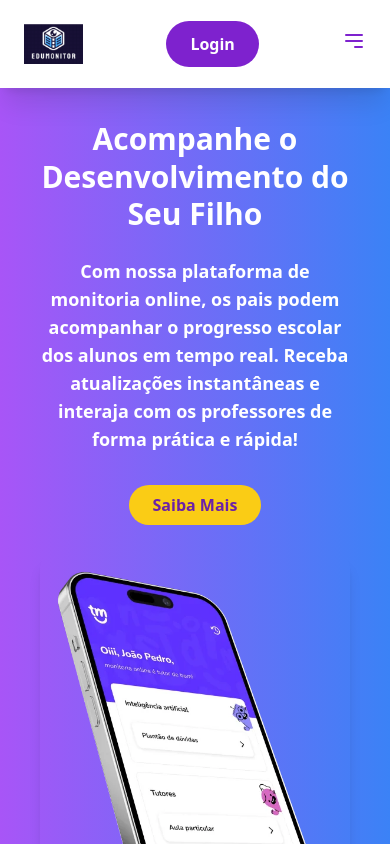
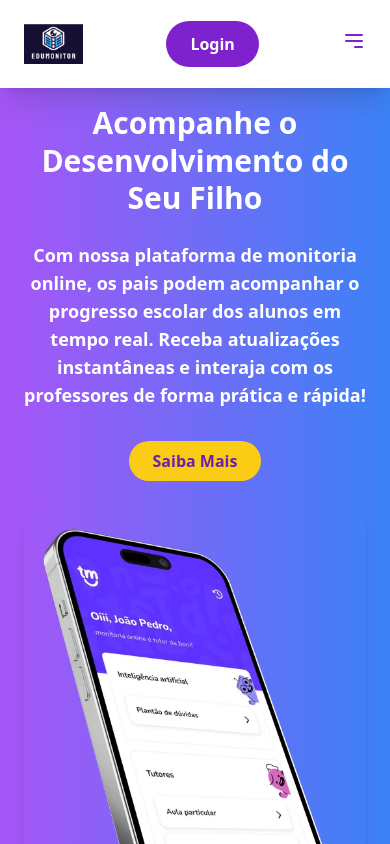
Before and after one commit to SidharthaRocha/edumonitorr, a React (Vite) app: page / in a window 390 px wide. Shown: the top 844 px of the page. Built offline with nearby package versions, Linux system fonts and the light colour scheme.

Commit message:
sexta commit edumonitorr

```diff
--- a/src/index.jsx
+++ b/src/index.jsx
@@ -93,7 +93,7 @@ function Home() {
       </div>
 
       {/* Hero Section */}
-      <div className="relative mt-20 bg-gradient-to-r from-purple-500 to-blue-500 text-white p-10 text-center md:flex md:items-center md:justify-between md:p-20 font-poppins font-semibold">
+      <div className="relative mt-20 bg-gradient-to-r from-purple-500 to-blue-500 text-white p-6 text-center md:flex md:items-center md:justify-between md:p-20 font-poppins font-semibold">
         <div className="md:w-1/2">
           <h1 className="text-3xl md:text-5xl font-extrabold leading-tight">
             Acompanhe o Desenvolvimento do Seu Filho
@@ -116,7 +116,7 @@ function Home() {
           <h2 className="text-3xl font-bold text-purple-800 mb-10">
             Como Funciona a Monitoria Online
           </h2>
-          <div className="grid grid-cols-1 md:grid-cols-3 gap-8">
+          <div className="grid grid-cols-1 md:grid-cols-3 gap-8 px-4 md:px-0">
             {cards.map((card, index) => (
               <div
                 key={index}
```
